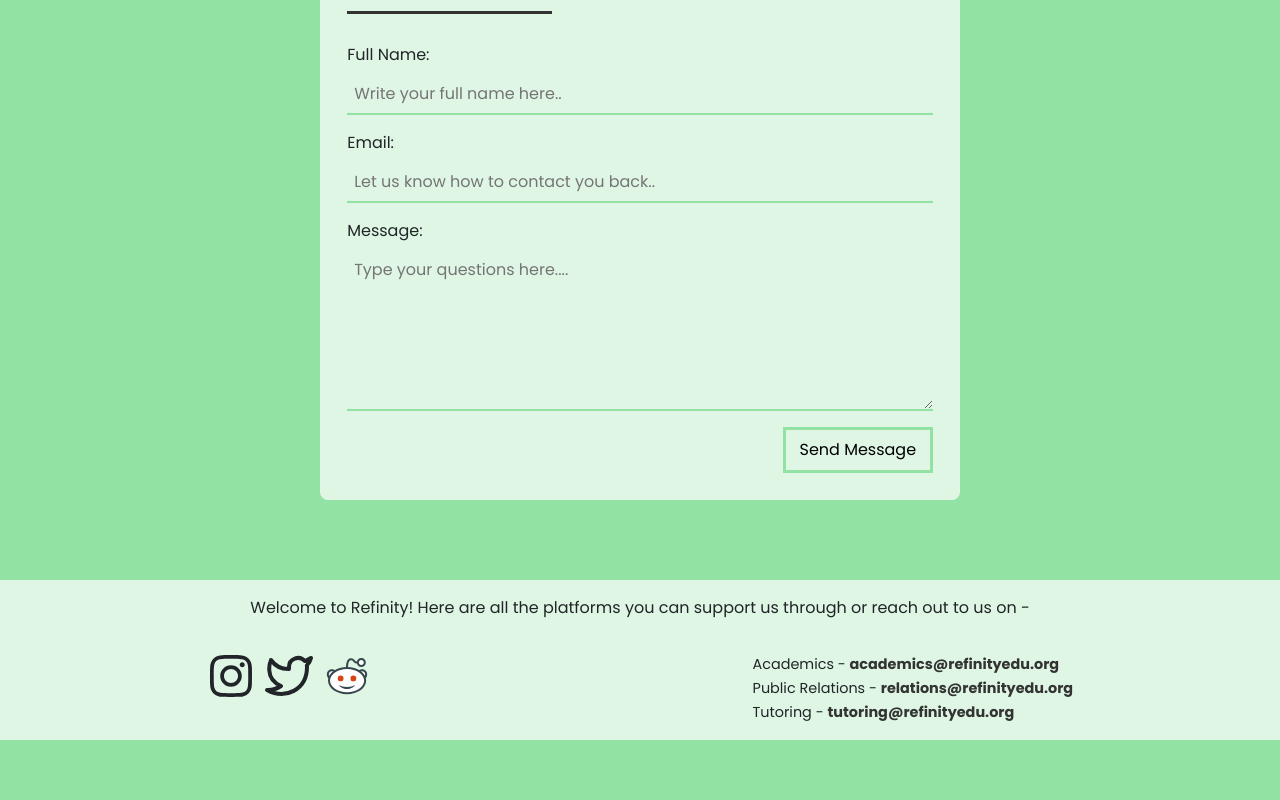
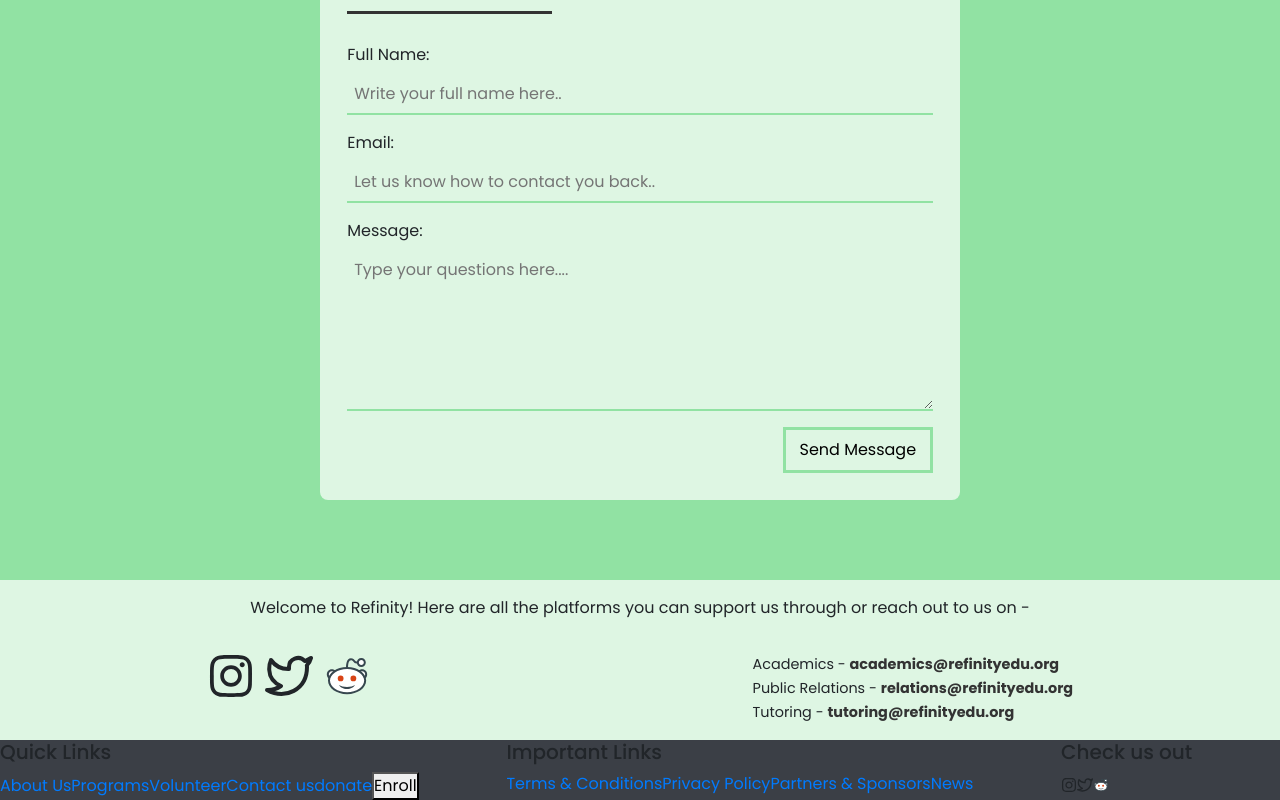
Before and after one commit to amrikmalhans/refinity-frontend, a Next.js app: page /contact in a window 1280 px wide. Shown: the part 574-1374 px from the top of the page. Before the commit the page ends 1314 px from the top, so only its background shows below. Built offline with nearby package versions, Linux system fonts and the light colour scheme.

Commit message:
making main footer

```diff
--- /dev/null
+++ b/components/mainFooter.jsx
@@ -0,0 +1,37 @@
+import React from 'react'
+import { FaInstagram } from 'react-icons/fa'
+import { FiTwitter } from 'react-icons/fi'
+import { FcReddit } from 'react-icons/fc'
+import Link from 'next/link'
+import styles from '../styles/mainFooter.module.css'
+
+export const MainFooter = () => {
+    return (
+        <footer className={styles.MainFooter}>
+            <div>
+                <h5>Quick Links</h5>
+                <Link href="/about"><a>About Us</a></Link>
+                <Link href="/programs"><a>Programs</a></Link>
+                <Link href="/volunteer"><a>Volunteer</a></Link>
+                <Link href="/contact"><a>Contact us</a></Link>
+                <Link href="/donate"><a>donate</a></Link>
+                <Link href="/enroll"><button>Enroll</button></Link>
+            </div>
+
+            <div>
+                <h5>Important Links</h5>
+                <Link href="/about"><a>Terms & Conditions</a></Link>
+                <Link href="/programs"><a>Privacy Policy</a></Link>
+                <Link href="/volunteer"><a>Partners & Sponsors</a></Link>
+                <Link href="/contact"><a>News</a></Link>
+            </div>
+
+            <div>
+                <h5>Check us out</h5>
+                <FaInstagram />
+                <FiTwitter />
+                <FcReddit />
+            </div>
+        </footer>
+    )
+}
--- a/pages/contact.js
+++ b/pages/contact.js
@@ -3,6 +3,7 @@ import { Navbar } from '../components/navbar'
 import { Hero } from '../components/contactPage/Hero'
 import { ContactForm } from '../components/contactPage/Form'
 import { Footer } from '../components/contactPage/Footer'
+import { MainFooter } from '../components/mainFooter'
 
 export default function Home() {
   return (
@@ -16,6 +17,7 @@ export default function Home() {
         <Hero />
         <ContactForm />
         <Footer />
+        <MainFooter />
       </main>
     </div>
   )
--- /dev/null
+++ b/styles/mainFooter.module.css
@@ -0,0 +1,5 @@
+.MainFooter {
+    display: grid;
+    grid-template-columns: auto auto auto;
+    background-color: #3b3f46   ;
+}
```
